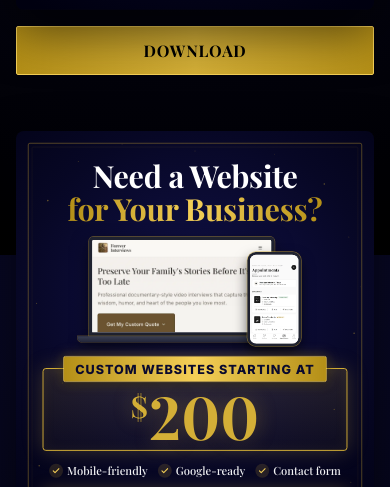
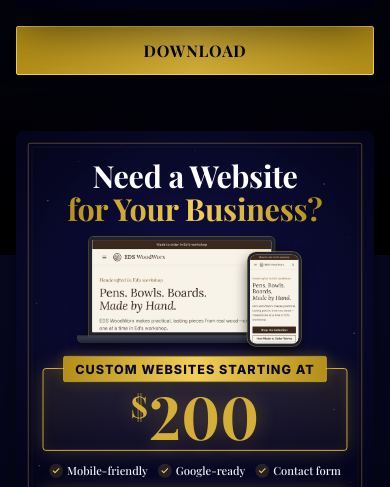
Before and after one commit to louisliberty/LouisLibertyLLC-web, a plain HTML site: page custom-website/index.html in a window 390 px wide. Shown: the part 589-1076 px from the top of the page. Drawn offline with nearby package versions, Linux system fonts and the light colour scheme.

Commit message:
Flyer v2: show EDS WoodWorx site in the laptop and phone mockups
Screenshots rendered from the EDSWoodworx-Web repo (tablet-width
homepage on the laptop, mobile homepage on the phone), framed to skip
the unfinished hero photo and price placeholders. Stored under
custom-website/img/ so the main site stays untouched (48 KB total).

Co-Authored-By: Claude Opus 5.5 <noreply@anthropic.com>
Claude-Session: https://claude.ai/code/session_01DUgKd5qtsZoUjCCrCS2kGZ

```diff
--- a/custom-website/index.html
+++ b/custom-website/index.html
@@ -94,11 +94,11 @@
 
             <div class="fl-devices" aria-hidden="true">
               <div class="fl-laptop">
-                <div class="fl-laptop-screen"><img src="/assets/img/work-landing-page.webp" alt=""></div>
+                <div class="fl-laptop-screen"><img src="/custom-website/img/eds-woodworx-laptop.webp" alt=""></div>
                 <div class="fl-laptop-base"></div>
               </div>
               <div class="fl-phone">
-                <div class="fl-phone-screen"><img src="/assets/img/work-patient-portal.webp" alt=""></div>
+                <div class="fl-phone-screen"><img src="/custom-website/img/eds-woodworx-phone.webp" alt=""></div>
               </div>
             </div>
 
```
Also changed, not shown: custom-website/img/eds-woodworx-laptop.webp (added), custom-website/img/eds-woodworx-phone.webp (added).
